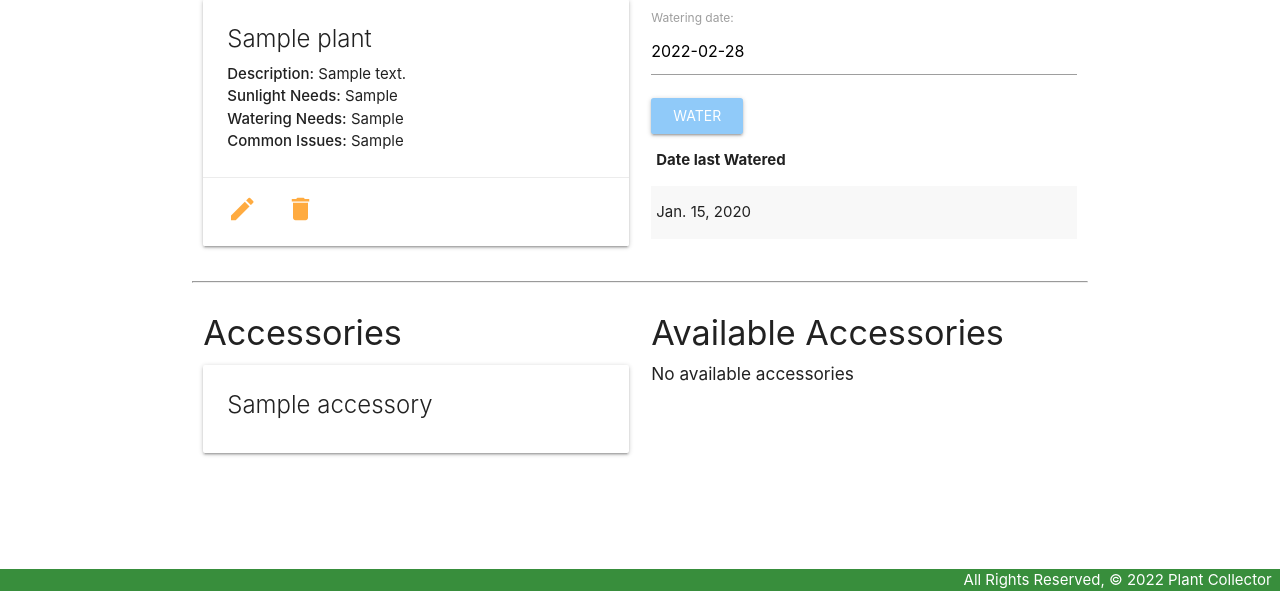
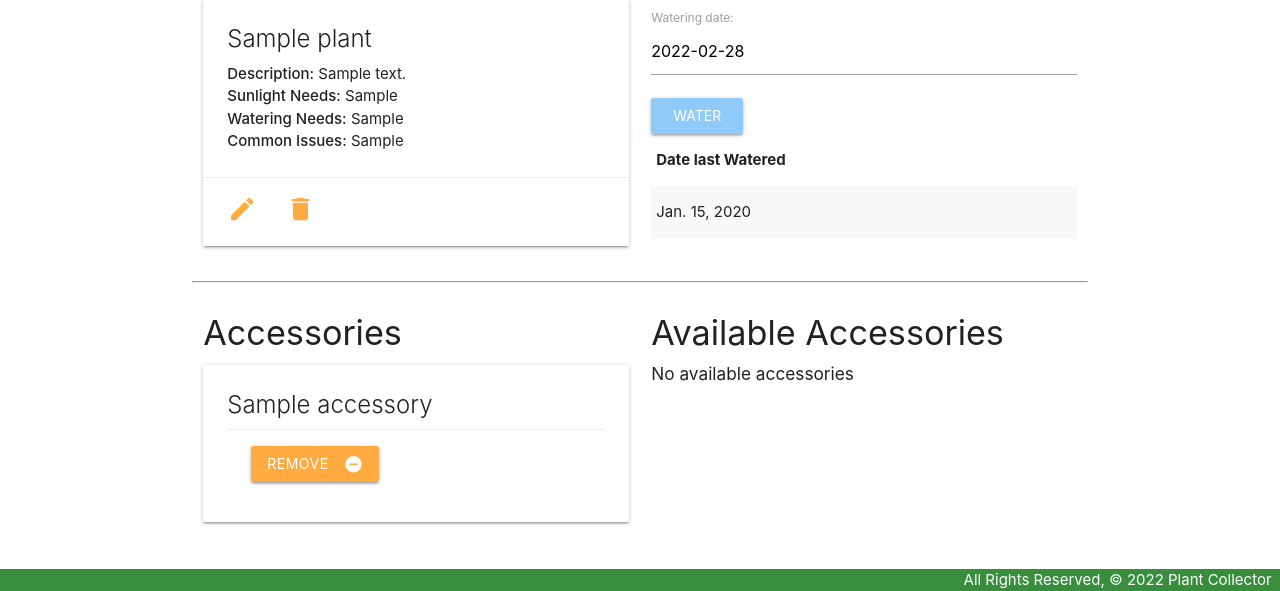
Before and after one commit to alainagossett/houseplant-django, a Django app: page /plants/1/ in a window 1280 px wide. Shown: the part 209-800 px from the top of the page. Run offline with Django 4.2, Linux system fonts and the light colour scheme; tables that the repository leaves empty hold one stand-in row (values such as "Sample post").

Commit message:
adds unassoc accessory

```diff
--- a/main_app/templates/plants/detail.html
+++ b/main_app/templates/plants/detail.html
@@ -55,6 +55,12 @@
                     <span class="card-title">
                         <span class="{{ accessory.color.lower }}-text">{{ accessory.name }}</span>
                     </span>
+                    <div class="card-action">
+                        <form action="{% url 'unassoc_accessory' plant.id accessory.id %}" method="post">
+                            {% csrf_token %}
+                            <button type="submit" class="btn orange accent-2">Remove<i class="small material-icons right">remove_circle</i></button>
+                        </form>
+                    </div>
                 </div>
             </div>
             {% endfor %}
@@ -75,7 +81,7 @@
                 <div class="card-action">
                     <form action="{% url 'assoc_accessory' plant.id accessory.id %}" method="POST">
                         {% csrf_token %}
-                        <button type="submit" class="btn green">Add</button>
+                        <button type="submit" class="btn green">Add<i class="small material-icons right">add</i></button>
                     </form>
                 </div>
             </div>
--- a/main_app/urls.py
+++ b/main_app/urls.py
@@ -16,4 +16,5 @@ urlpatterns = [
     path('accessories/<int:pk>/update/', views.AccessoryUpdate.as_view(), name='accessory_update'),
     path('accessories/<int:pk>/delete/', views.AccessoryDelete.as_view(), name='accessory_delete'),
     path('plants/<int:plant_id>/assoc_accessory/<int:accessory_id>/', views.assoc_accessory, name='assoc_accessory'),
+    path('plants/<int:plant_id>/unassoc_accessory/<int:accessory_id>/', views.unassoc_accessory, name='unassoc_accessory'),
 ]
--- a/main_app/views.py
+++ b/main_app/views.py
@@ -40,6 +40,10 @@ def assoc_accessory(request, plant_id, accessory_id):
     Plant.objects.get(id=plant_id).accessories.add(accessory_id)
     return redirect('detail', plant_id=plant_id)
 
+def unassoc_accessory(request, plant_id, accessory_id):
+    Plant.objects.get(id=plant_id).accessories.remove(accessory_id)
+    return redirect('detail', plant_id=plant_id)
+
 class PlantCreate(CreateView):
     model = Plant
     fields = '__all__'
```
